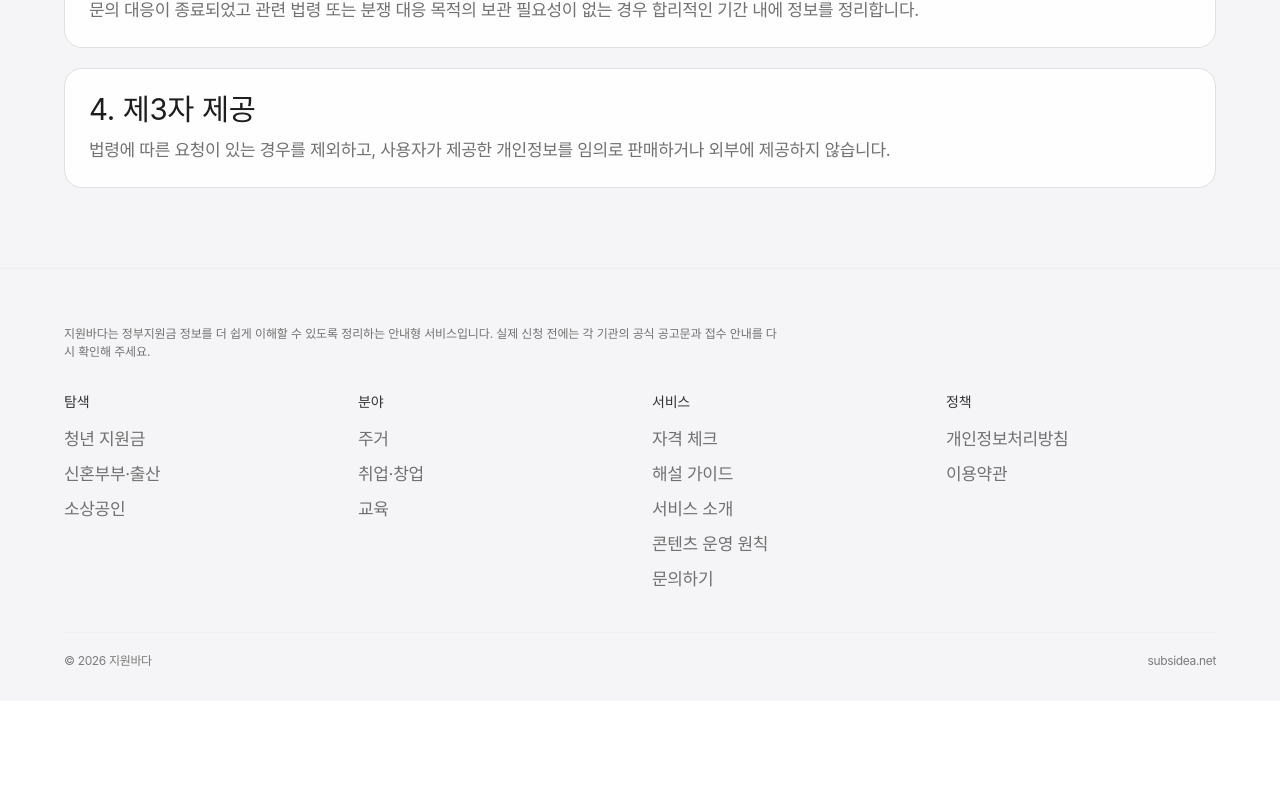
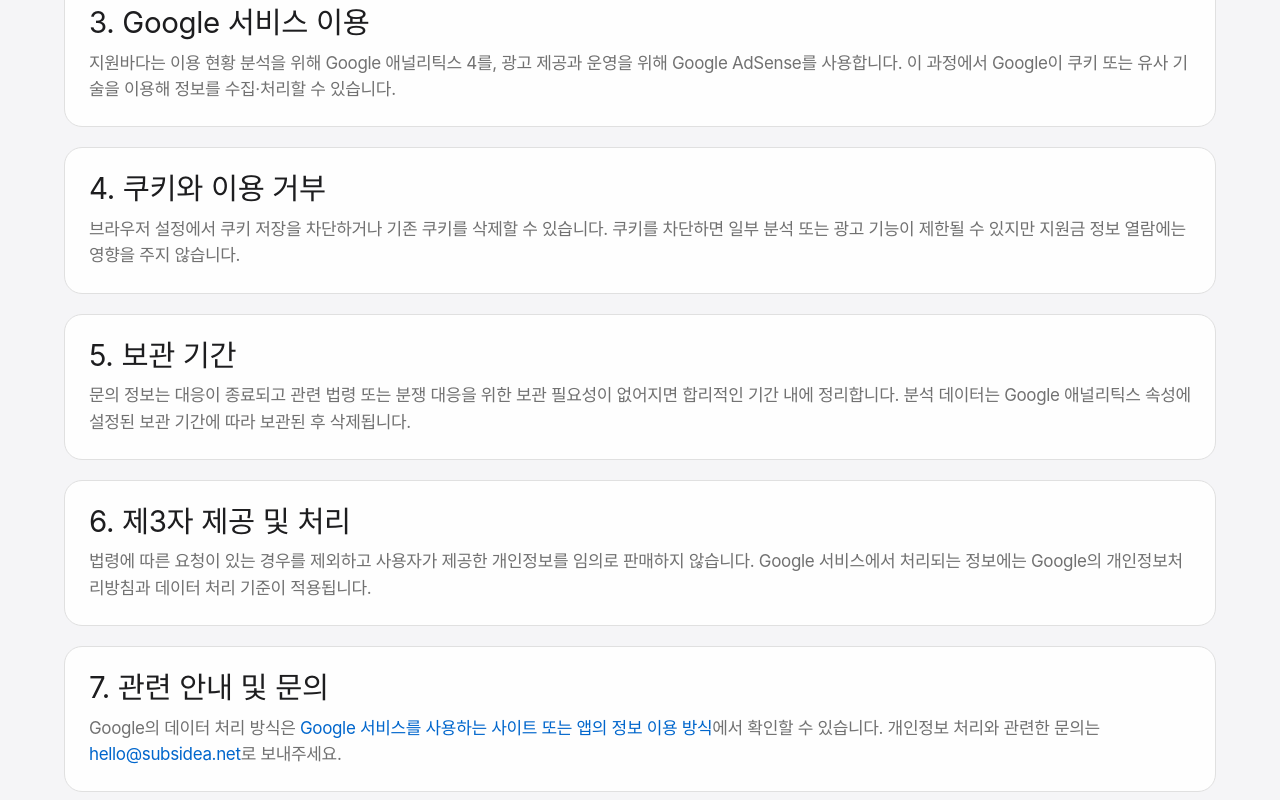
Before and after one commit to YoungKwang-Kim/subsidea, a Next.js app: page /privacy in a window 1280 px wide. Shown: the part 1000-1800 px from the top of the page. Before the commit the page ends 1701 px from the top, so only its background shows below. Built offline with nearby package versions, Linux system fonts and the light colour scheme; no server answers.

Commit message:
Document analytics and advertising data use

```diff
--- a/app/privacy/page.tsx
+++ b/app/privacy/page.tsx
@@ -1,4 +1,5 @@
 import { Section } from "@/components/layout/section";
+import { siteConfig } from "@/lib/constants/site";
 import { createMetadata } from "@/lib/seo/metadata";
 
 export const metadata = createMetadata({
@@ -11,19 +12,27 @@ export const metadata = createMetadata({
 const sections = [
   {
     title: "1. 수집하는 정보",
-    body: "현재 서비스는 회원가입 기능 없이 운영되며, 문의 접수 시 사용자가 직접 제공한 이름, 이메일, 문의 내용만 확인할 수 있습니다.",
+    body: "현재 서비스는 회원가입 기능 없이 운영됩니다. 문의 시 사용자가 직접 제공한 이름, 이메일, 문의 내용을 확인할 수 있으며, 서비스 이용 과정에서 페이지 주소, 방문·이탈 시각, 기기·브라우저 정보, 대략적인 지역, 유입 경로, 스크롤 및 외부 링크 클릭 정보가 자동으로 수집될 수 있습니다.",
   },
   {
     title: "2. 이용 목적",
-    body: "문의 응답, 오류 제보 확인, 서비스 개선 요청 검토를 위해서만 정보를 이용합니다.",
+    body: "문의 응답과 오류 제보 확인, 이용 현황 분석, 콘텐츠 품질 및 화면 흐름 개선, 부정 이용 방지, 광고 운영을 위해 정보를 이용합니다. 지원금 검색어는 Google 애널리틱스의 사이트 검색 자동 측정 대상에서 제외합니다.",
   },
   {
-    title: "3. 보관 기간",
-    body: "문의 대응이 종료되었고 관련 법령 또는 분쟁 대응 목적의 보관 필요성이 없는 경우 합리적인 기간 내에 정보를 정리합니다.",
+    title: "3. Google 서비스 이용",
+    body: "지원바다는 이용 현황 분석을 위해 Google 애널리틱스 4를, 광고 제공과 운영을 위해 Google AdSense를 사용합니다. 이 과정에서 Google이 쿠키 또는 유사 기술을 이용해 정보를 수집·처리할 수 있습니다.",
   },
   {
-    title: "4. 제3자 제공",
-    body: "법령에 따른 요청이 있는 경우를 제외하고, 사용자가 제공한 개인정보를 임의로 판매하거나 외부에 제공하지 않습니다.",
+    title: "4. 쿠키와 이용 거부",
+    body: "브라우저 설정에서 쿠키 저장을 차단하거나 기존 쿠키를 삭제할 수 있습니다. 쿠키를 차단하면 일부 분석 또는 광고 기능이 제한될 수 있지만 지원금 정보 열람에는 영향을 주지 않습니다.",
+  },
+  {
+    title: "5. 보관 기간",
+    body: "문의 정보는 대응이 종료되고 관련 법령 또는 분쟁 대응을 위한 보관 필요성이 없어지면 합리적인 기간 내에 정리합니다. 분석 데이터는 Google 애널리틱스 속성에 설정된 보관 기간에 따라 보관된 후 삭제됩니다.",
+  },
+  {
+    title: "6. 제3자 제공 및 처리",
+    body: "법령에 따른 요청이 있는 경우를 제외하고 사용자가 제공한 개인정보를 임의로 판매하지 않습니다. Google 서비스에서 처리되는 정보에는 Google의 개인정보처리방침과 데이터 처리 기준이 적용됩니다.",
   },
 ];
 
@@ -60,6 +69,39 @@ export default function PrivacyPage() {
               <p style={{ margin: 0, color: "var(--color-ink-muted)" }}>{section.body}</p>
             </article>
           ))}
+          <article
+            style={{
+              display: "grid",
+              gap: "10px",
+              padding: "24px",
+              borderRadius: "var(--radius-lg)",
+              border: "1px solid var(--color-hairline)",
+              background: "rgba(255,255,255,0.88)",
+            }}
+          >
+            <h2 style={{ margin: 0, fontSize: "var(--text-title-size)", lineHeight: 1.14 }}>
+              7. 관련 안내 및 문의
+            </h2>
+            <p style={{ margin: 0, color: "var(--color-ink-muted)" }}>
+              Google의 데이터 처리 방식은{" "}
+              <a
+                href="https://policies.google.com/technologies/partner-sites?hl=ko"
+                target="_blank"
+                rel="noreferrer"
+                style={{ color: "var(--color-primary)" }}
+              >
+                Google 서비스를 사용하는 사이트 또는 앱의 정보 이용 방식
+              </a>
+              에서 확인할 수 있습니다. 개인정보 처리와 관련한 문의는{" "}
+              <a href={`mailto:${siteConfig.contactEmail}`} style={{ color: "var(--color-primary)" }}>
+                {siteConfig.contactEmail}
+              </a>
+              로 보내주세요.
+            </p>
+          </article>
+          <p style={{ margin: 0, color: "var(--color-ink-muted)", fontSize: "14px" }}>
+            시행일: 2026년 7월 31일
+          </p>
         </div>
       </Section>
     </main>
```
